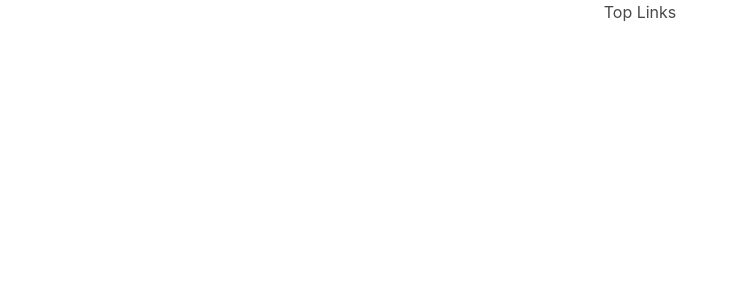
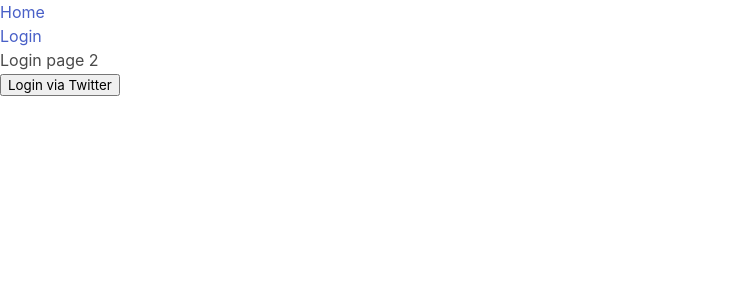
Before and after one commit to SurenderLohia/top-links, a React (Create React App) app: page / in a window 1280 px wide. Shown: the top 300 px of the page, without its empty margins (0-739 px from the left). Built offline with nearby package versions, Linux system fonts and the light colour scheme.

Commit message:
Add react-router, add login api call add add get user data api call

```diff
--- a/package.json
+++ b/package.json
@@ -6,8 +6,10 @@
     "@testing-library/jest-dom": "^4.2.4",
     "@testing-library/react": "^9.3.2",
     "@testing-library/user-event": "^7.1.2",
+    "axios": "^0.20.0",
     "react": "^16.13.1",
     "react-dom": "^16.13.1",
+    "react-router-dom": "^5.2.0",
     "react-scripts": "3.4.3"
   },
   "scripts": {
--- a/src/App.js
+++ b/src/App.js
@@ -1,11 +1,35 @@
 import React from "react";
+import { BrowserRouter as Router, Switch, Route, Link } from "react-router-dom";
+
 import "./App.css";
+import HomePage from "./pages/HomePage";
+import LoginPage from "./pages/LoginPage";
 
 function App() {
   return (
-    <div className="App">
-      <h1>Top Links</h1>
-    </div>
+    <Router>
+      <div>
+        <nav>
+          <ul>
+            <li>
+              <Link to="/home">Home</Link>
+            </li>
+            <li>
+              <Link to="/">Login</Link>
+            </li>
+          </ul>
+        </nav>
+
+        <Switch>
+          <Route path="/home">
+            <HomePage />
+          </Route>
+          <Route path="/">
+            <LoginPage />
+          </Route>
+        </Switch>
+      </div>
+    </Router>
   );
 }
 
--- /dev/null
+++ b/src/pages/HomePage.js
@@ -0,0 +1,22 @@
+import React, { useEffect } from "react";
+import axios from "axios";
+
+function HomePage() {
+  useEffect(() => {
+    console.log("component did mount");
+    axios
+      .get("http://localhost:4000/auth/login/success", {
+        withCredentials: true,
+      })
+      .then((response) => {
+        console.log("response");
+        console.log(response.data.user);
+      })
+      .catch((error) => {
+        console.log(error);
+      });
+  }, []);
+  return <h1>Home page 2</h1>;
+}
+
+export default HomePage;
--- /dev/null
+++ b/src/pages/LoginPage.js
@@ -0,0 +1,15 @@
+import React from "react";
+
+function LoginPage() {
+  const onLogin = () => {
+    window.open("http://localhost:4000/auth/twitter", "_self");
+  };
+  return (
+    <div>
+      <h1>Login page 2</h1>
+      <button onClick={onLogin}>Login via Twitter</button>
+    </div>
+  );
+}
+
+export default LoginPage;
```
Also changed, not shown: 1 other file (tests, documents, lock files or other folders).
